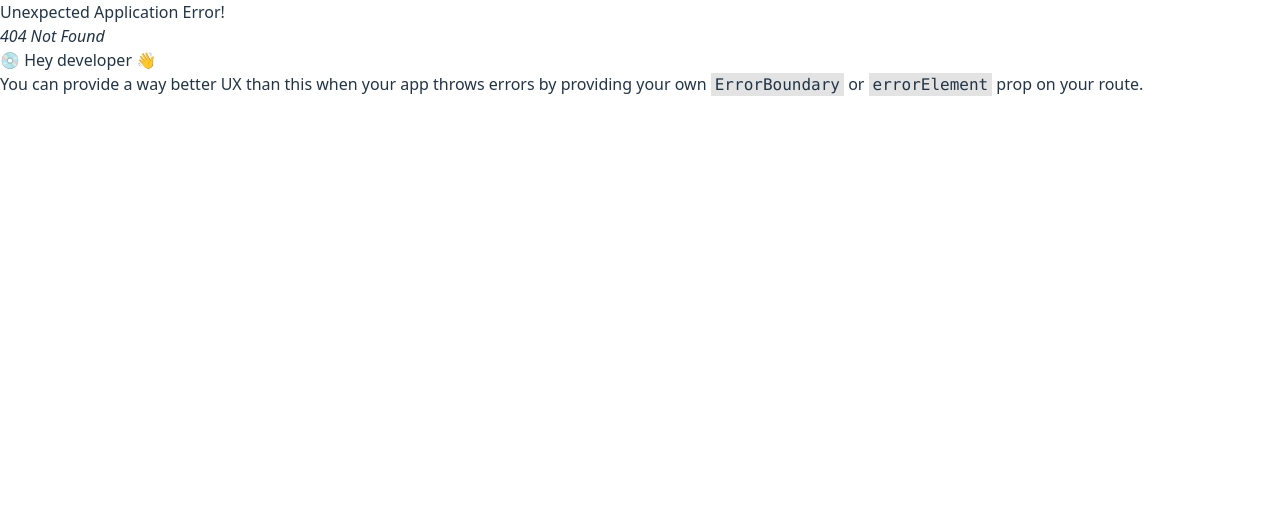
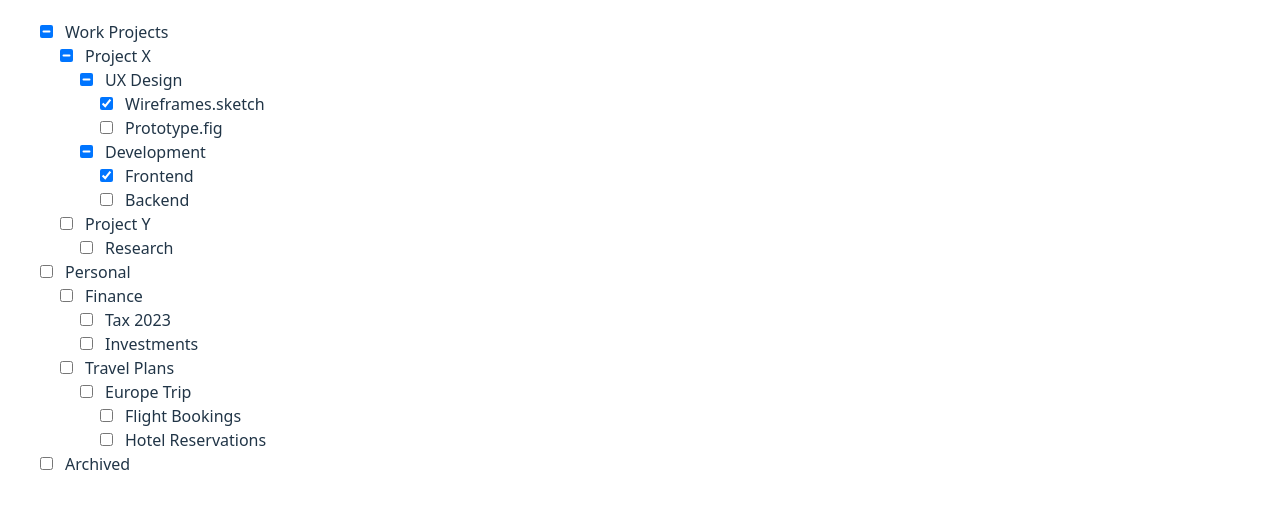
Before and after one commit to rjrocks1908/react-machine-coding, a React (Vite) app: page /intermediate-checkbox in a window 1280 px wide. Before the commit this address had no page. Shown: the top 508 px of the page. Built offline with nearby package versions, Linux system fonts and the light colour scheme.

Commit message:
feat: add IntermediateCheckBox component and IntermediateCheckBoxPage for hierarchical checkbox functionality

```diff
--- /dev/null
+++ b/src/components/intermediatecheckbox/CheckBox.tsx
@@ -0,0 +1,32 @@
+import { useEffect, useRef } from "react";
+import { STATUS } from "./constants";
+
+interface Props {
+  id: string;
+  label: string;
+  status: string;
+  handleChange: (targetId: string) => void;
+}
+
+function CheckBox({ id, label, status, handleChange }: Props) {
+  const checkboxRef = useRef<HTMLInputElement | null>(null);
+
+  useEffect(() => {
+    if (checkboxRef.current) {
+      checkboxRef.current.indeterminate = status === STATUS.INDETERMINATE;
+    }
+  }, [status]);
+
+  return (
+    <div>
+      <input
+        ref={checkboxRef}
+        type="checkbox"
+        onChange={() => handleChange(id)}
+        checked={status === STATUS.CHECKED}
+      />
+      <label className="ml-3">{label}</label>
+    </div>
+  );
+}
+export default CheckBox;
--- /dev/null
+++ b/src/components/intermediatecheckbox/IntermediateCheckBox.tsx
@@ -0,0 +1,32 @@
+import CheckBox from "./CheckBox";
+import type { TreeNode } from "./data";
+
+interface Props {
+  checkboxState: TreeNode[];
+  handleChange: (targetId: string) => void;
+}
+
+function IntermediateCheckBox({ checkboxState, handleChange }: Props) {
+  return (
+    <div>
+      {checkboxState.map((node) => (
+        <div key={node.id} className="ml-5">
+          <CheckBox
+            id={node.id}
+            label={node.label}
+            status={node.status}
+            handleChange={handleChange}
+          />
+
+          {node.children && (
+            <IntermediateCheckBox
+              checkboxState={node.children}
+              handleChange={handleChange}
+            />
+          )}
+        </div>
+      ))}
+    </div>
+  );
+}
+export default IntermediateCheckBox;
--- /dev/null
+++ b/src/components/intermediatecheckbox/constants.ts
@@ -0,0 +1,5 @@
+export const STATUS = {
+  CHECKED: "checked",
+  UNCHECKED: "unchecked",
+  INDETERMINATE: "indeterminate",
+};
--- /dev/null
+++ b/src/components/intermediatecheckbox/data.ts
@@ -0,0 +1,130 @@
+import { STATUS } from "./constants.ts";
+
+export interface TreeNode {
+  id: string;
+  label: string;
+  status: string;
+  children?: TreeNode[];
+}
+
+export const treeData: TreeNode[] = [
+  // Root 1: Work Projects
+  {
+    id: "root1",
+    label: "Work Projects",
+    status: STATUS.INDETERMINATE,
+    children: [
+      {
+        id: "projectX",
+        label: "Project X",
+        status: STATUS.INDETERMINATE,
+        children: [
+          {
+            id: "ux",
+            label: "UX Design",
+            status: STATUS.INDETERMINATE,
+            children: [
+              {
+                id: "wireframes",
+                label: "Wireframes.sketch",
+                status: STATUS.CHECKED,
+              },
+              {
+                id: "prototype",
+                label: "Prototype.fig",
+                status: STATUS.UNCHECKED,
+              },
+            ],
+          },
+          {
+            id: "dev",
+            label: "Development",
+            status: STATUS.INDETERMINATE,
+            children: [
+              {
+                id: "frontend",
+                label: "Frontend",
+                status: STATUS.CHECKED,
+              },
+              {
+                id: "backend",
+                label: "Backend",
+                status: STATUS.UNCHECKED,
+              },
+            ],
+          },
+        ],
+      },
+      {
+        id: "projectY",
+        label: "Project Y",
+        status: STATUS.UNCHECKED,
+        children: [
+          {
+            id: "research",
+            label: "Research",
+            status: STATUS.UNCHECKED,
+          },
+        ],
+      },
+    ],
+  },
+
+  // Root 2: Personal
+  {
+    id: "root2",
+    label: "Personal",
+    status: STATUS.UNCHECKED,
+    children: [
+      {
+        id: "finance",
+        label: "Finance",
+        status: STATUS.UNCHECKED,
+        children: [
+          {
+            id: "tax2023",
+            label: "Tax 2023",
+            status: STATUS.UNCHECKED,
+          },
+          {
+            id: "investments",
+            label: "Investments",
+            status: STATUS.UNCHECKED,
+          },
+        ],
+      },
+      {
+        id: "travel",
+        label: "Travel Plans",
+        status: STATUS.UNCHECKED,
+        children: [
+          {
+            id: "europe",
+            label: "Europe Trip",
+            status: STATUS.UNCHECKED,
+            children: [
+              {
+                id: "flights",
+                label: "Flight Bookings",
+                status: STATUS.UNCHECKED,
+              },
+              {
+                id: "hotels",
+                label: "Hotel Reservations",
+                status: STATUS.UNCHECKED,
+              },
+            ],
+          },
+        ],
+      },
+    ],
+  },
+
+  // Root 3: Archived (No Children)
+  {
+    id: "root3",
+    label: "Archived",
+    status: STATUS.UNCHECKED,
+    children: [],
+  },
+];
--- /dev/null
+++ b/src/pages/IntermediateCheckBoxPage.tsx
@@ -0,0 +1,84 @@
+import { useState } from "react";
+import {
+  treeData,
+  type TreeNode,
+} from "../components/intermediatecheckbox/data";
+import IntermediateCheckBox from "../components/intermediatecheckbox/IntermediateCheckBox";
+import { STATUS } from "../components/intermediatecheckbox/constants";
+
+function IntermediateCheckBoxPage() {
+  const [checkboxState, setCheckboxState] = useState<TreeNode[]>(treeData);
+
+  const computeState = (node: TreeNode) => {
+    let checked = 0,
+      unchecked = 0,
+      indeterminate = 0;
+
+    if (node.children && node.children.length > 0) {
+      node.children.forEach((child) => {
+        if (child.status === STATUS.CHECKED) checked++;
+        else if (child.status === STATUS.UNCHECKED) unchecked++;
+        else indeterminate++;
+      });
+
+      if (checked === node.children.length) {
+        node.status = STATUS.CHECKED;
+      } else if (unchecked === node.children.length) {
+        node.status = STATUS.UNCHECKED;
+      } else {
+        node.status = STATUS.INDETERMINATE;
+      }
+    }
+  };
+
+  const traverse = (
+    targetId: string,
+    rootNode: TreeNode,
+    isDescendent?: boolean,
+    ancestorStatus?: string
+  ) => {
+    if (targetId === rootNode.id) {
+      if (rootNode.status === STATUS.CHECKED) {
+        rootNode.status = STATUS.UNCHECKED;
+      } else {
+        rootNode.status = STATUS.CHECKED;
+      }
+    }
+
+    if (isDescendent) {
+      rootNode.status = ancestorStatus!;
+    }
+
+    if (rootNode.children && rootNode.children.length > 0) {
+      rootNode.children.forEach((node) =>
+        traverse(
+          targetId,
+          node,
+          targetId === rootNode.id || isDescendent,
+          rootNode.status
+        )
+      );
+    }
+
+    computeState(rootNode);
+  };
+
+  const handleChange = (targetId: string) => {
+    const cloneCheckboxState = JSON.parse(
+      JSON.stringify(checkboxState)
+    ) as TreeNode[];
+
+    cloneCheckboxState.map((rootNode) => traverse(targetId, rootNode));
+    setCheckboxState(cloneCheckboxState);
+  };
+
+  return (
+    <div className="m-5">
+      <IntermediateCheckBox
+        checkboxState={checkboxState}
+        handleChange={handleChange}
+      />
+    </div>
+  );
+}
+export default IntermediateCheckBoxPage;
--- a/src/router/routes.ts
+++ b/src/router/routes.ts
@@ -27,6 +27,7 @@ import MemoHookPage from "../pages/MemoHookPage.tsx";
 import KanbanPage from "../pages/KanbanPage.tsx";
 import ModalPage from "../pages/ModalPage.tsx";
 import CryptoPage from "../pages/CryptoPage.tsx";
+import IntermediateCheckBoxPage from "../pages/IntermediateCheckBoxPage.tsx";
 
 export const router = createBrowserRouter([
   {
@@ -141,6 +142,10 @@ export const router = createBrowserRouter([
         path: "crypto",
         Component: CryptoPage,
       },
+      {
+        path: "intermediate-checkbox",
+        Component: IntermediateCheckBoxPage,
+      },
     ],
   },
 ]);
```
